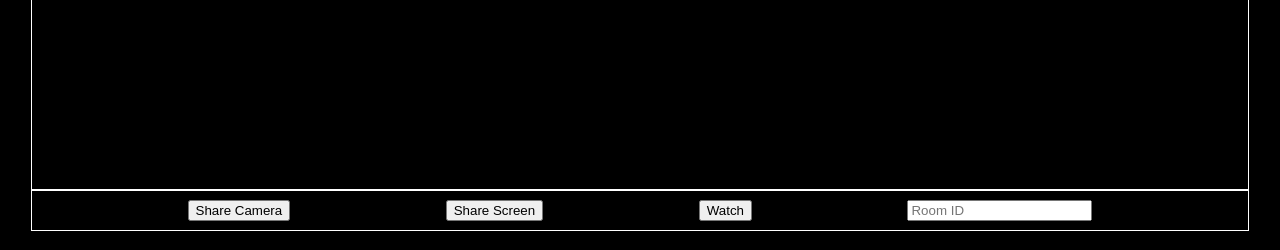
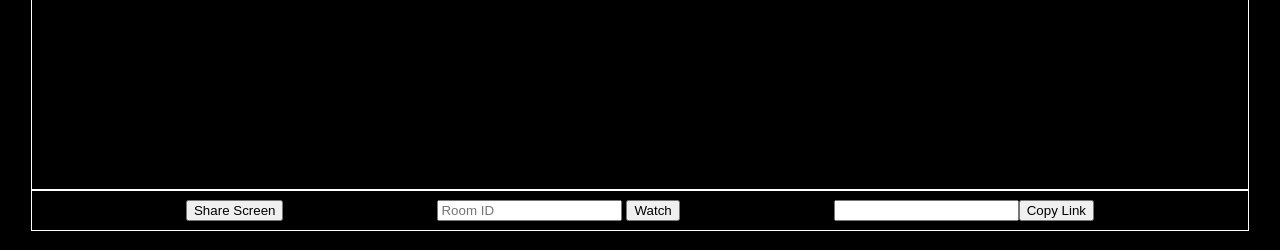
Before and after one commit to JMANN240/picast, a Flask app: page / in a window 1280 px wide. Shown: the part 550-800 px from the top of the page. Run offline with Flask 2, Linux system fonts and the light colour scheme; data that the repository does not hold is empty; parts of the project's set-up code (start-up, migrations or seed data) failed here and were passed over; some libraries are stand-ins or nearby versions.

Commit message:
cleaning up ui

```diff
--- a/static/css/global.css
+++ b/static/css/global.css
@@ -18,7 +18,6 @@ body {
     width: 95vw;
     height: 90vh;
     outline: 1px solid white;
-    transform: rotateY(180deg);
 }
 
 #buttons-div {
--- a/static/js/index.js
+++ b/static/js/index.js
@@ -1,8 +1,12 @@
 var video = document.getElementById('video');
 var share_screen_button = document.getElementById('share-screen-button');
-var share_camera_button = document.getElementById('share-camera-button');
 var watch_button = document.getElementById('watch-button');
 var room_id_input = document.getElementById('room-id');
+var copy_link_button = document.getElementById('copy-link-button');
+var link_input = document.getElementById("link");
+var query_string = window.location.search;
+var url_params = new URLSearchParams(query_string);
+room_id_input.value = url_params.get('room_id');
 
 var connections = {};
 
@@ -85,16 +89,7 @@ var share_screen = async () => {
     const stream = await navigator.mediaDevices.getDisplayMedia({video: true, audio: true});
     video.srcObject = stream;
     room_id_input.value = socket.id;
-  } catch (err) {
-    console.error(err);
-  }
-}
-
-var share_camera = async () => {
-  try {
-    const stream = await navigator.mediaDevices.getUserMedia({video: true, audio: true});
-    video.srcObject = stream;
-    room_id_input.value = socket.id;
+    link_input.value = "picast.ejrobotics.com?room_id=" + socket.id;
   } catch (err) {
     console.error(err);
   }
@@ -104,6 +99,13 @@ var watch = () => {
   socket.emit("watcher", room_id_input.value, socket.id);
 }
 
+var copy_link = () => {
+  link_input.focus();
+  link_input.select();
+  document.execCommand("copy");
+
+}
+
 share_screen_button.addEventListener('click', share_screen);
-share_camera_button.addEventListener('click', share_camera);
 watch_button.addEventListener('click', watch);
+copy_link_button.addEventListener('click', copy_link);
--- a/templates/index.html
+++ b/templates/index.html
@@ -10,9 +10,14 @@
 {% block content %}
 <video id='video' autoplay playsInline></video>
 <div id="buttons-div">
-    <button id="share-camera-button">Share Camera</button>
     <button id="share-screen-button">Share Screen</button>
-    <button id="watch-button">Watch</button>
-    <input type="text" placeholder="Room ID" name="room-id" id="room-id">
+    <div>
+        <input type="text" placeholder="Room ID" id="room-id">
+        <button id="watch-button">Watch</button>
+    </div>
+    <div style="display: flex;">
+        <input id="link" type="text">
+        <button id="copy-link-button">Copy Link</button>
+    </div>
 </div>
 {% endblock %}
```
